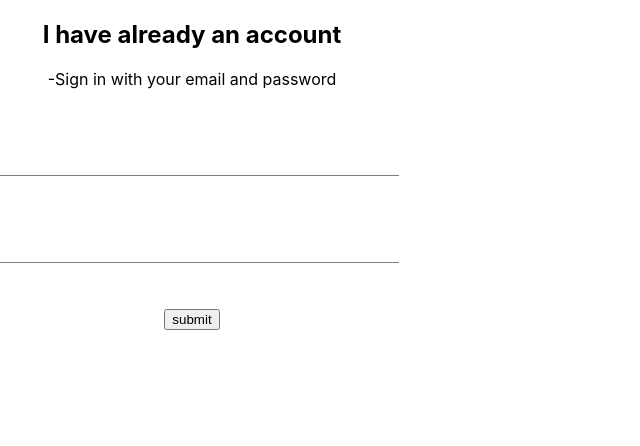
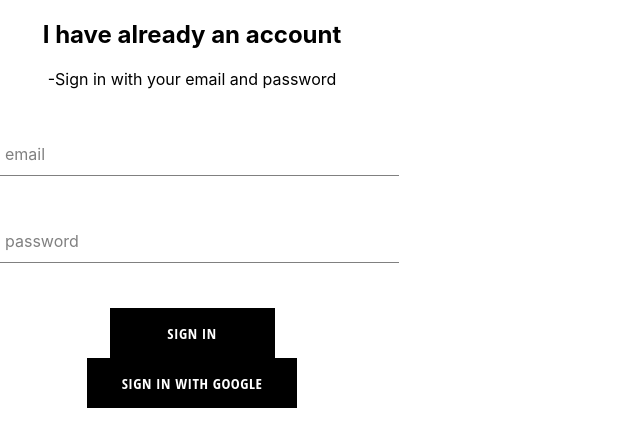
Before and after one commit to wisdom882/FlamingoApp-V2, a React (Create React App) app: page / in a window 1280 px wide. Shown: the top 446 px of the page, without its empty margins (0-640 px from the left). Built offline with nearby package versions, Linux system fonts and the light colour scheme; no server answers.

Commit message:
customButton implementation

```diff
--- a/src/components/SignIn/SignIn.component.jsx
+++ b/src/components/SignIn/SignIn.component.jsx
@@ -4,9 +4,15 @@ import FormInput from '../../components/form-input/form-input.component'
 
 import './SignIn.styles.css'
 
+import CustomButton from '../../components/custom-button/custom-button.component'
+
+import { useFirebase } from '../../context/firebaseContext'
+
 const SignIn = () => {
     const [email, setEmail] = React.useState('')
     const [password, setPassword] = React.useState('')
+
+    const { auth,googleProvider } = useFirebase()
 
     const handleChange = (event) => {
         const {name, value} = event.target
@@ -39,11 +45,18 @@ const SignIn = () => {
                     label="password"
                     handleChange={handleChange} required/>
                 </div>
+
                 <div>
-                    <input name='submit'
-                    type="submit"
-                    value='submit'
-                   />
+                    <CustomButton type="submit"
+                    value='submit'>
+                            SIGN IN
+                    </CustomButton>
+                </div>
+
+                <div>
+                    <CustomButton onClick={() => auth.signInWithPopup(googleProvider) }>
+                        SIGN IN WITH GOOGLE
+                    </CustomButton>
                 </div>
             </form>
         </div>
--- /dev/null
+++ b/src/components/custom-button/custom-button.component.jsx
@@ -0,0 +1,11 @@
+import React from 'react'
+
+import './custom-button.styles.css'
+
+const CustomButton = ({children, ...otherProps}) => (
+    <button className="custom-button" {...otherProps}>
+        {children}
+    </button>
+)
+
+export default CustomButton;
--- /dev/null
+++ b/src/components/custom-button/custom-button.styles.css
@@ -0,0 +1,21 @@
+.custom-button {
+    min-width: 165px;
+    width: auto;
+    height: 50px;
+    letter-spacing: 0.5px;
+    line-height: 50px;
+    padding: 0 35px 0 35px;
+    font-size: 15px;
+    background-color: black;
+    color: white;
+    text-transform: uppercase;
+    font-family: "Open Sans Condensed";
+    font-weight: bolder;
+    border: none;
+    cursor: pointer;
+  }
+  .custom-button:hover {
+    background-color: white;
+    color: black;
+    border: 1px solid black;
+  }
--- a/src/components/form-input/form-input.component.jsx
+++ b/src/components/form-input/form-input.component.jsx
@@ -9,6 +9,7 @@ const FormInput = ({ handleChange, label, ...otherProps}) => (
             label ?
             (
              <label className={`${otherProps.value?.length ? "shrink" : ''} form-input-label`}>
+            {label}
              </label>
             ) : null
         }
--- a/src/context/firebaseContext.jsx
+++ b/src/context/firebaseContext.jsx
@@ -45,7 +45,9 @@ export default function FirebaseProvider({ children }) {
     setFirebaseApp(firebase);
     setDb(firebase.firestore());
     setAuth(firebase.auth());
-    setGoogleProvider(new firebase.auth.GoogleAuthProvider())
+    const googleProvider = new firebase.auth.GoogleAuthProvider()
+    googleProvider.setCustomParameters({prompt:"select_account"});
+    setGoogleProvider(googleProvider)
 
     firebase.auth().onAuthStateChanged(async (user) => {
       try {
```
